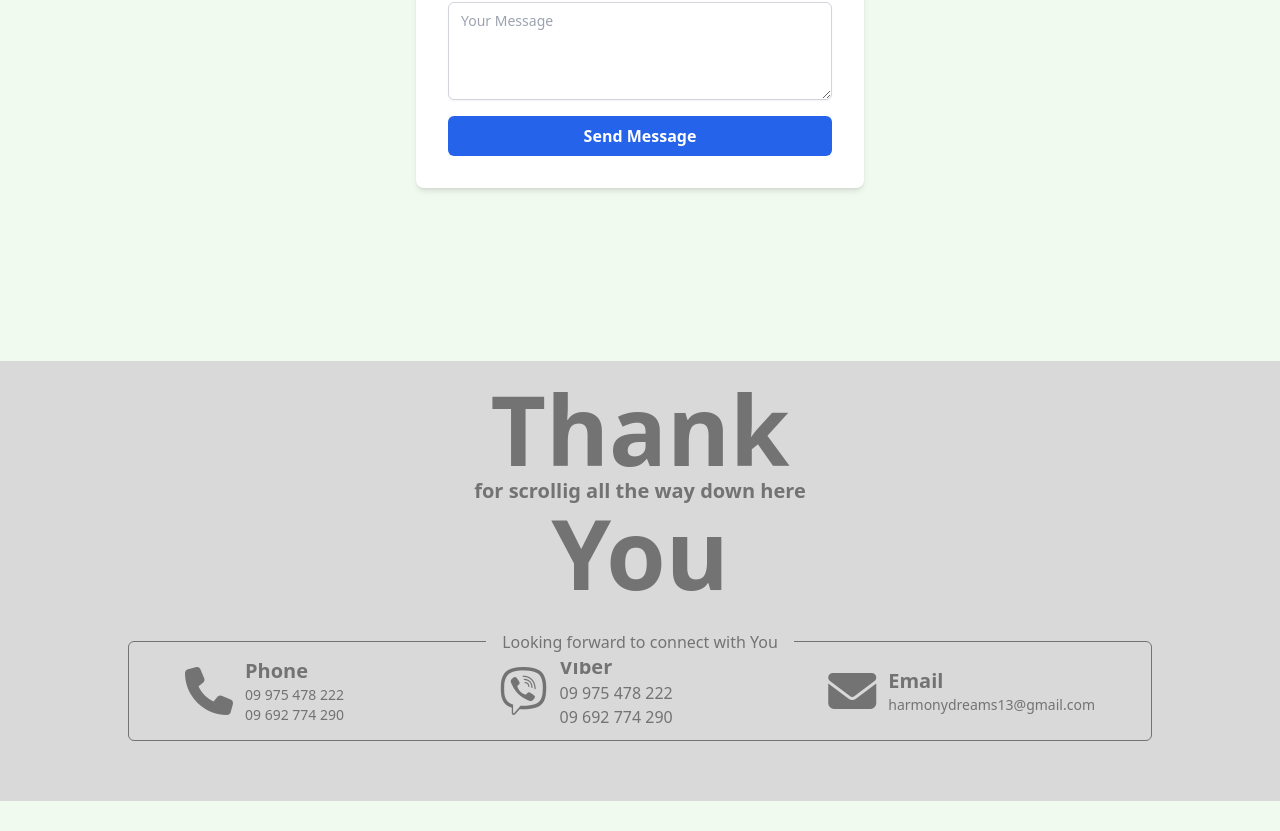
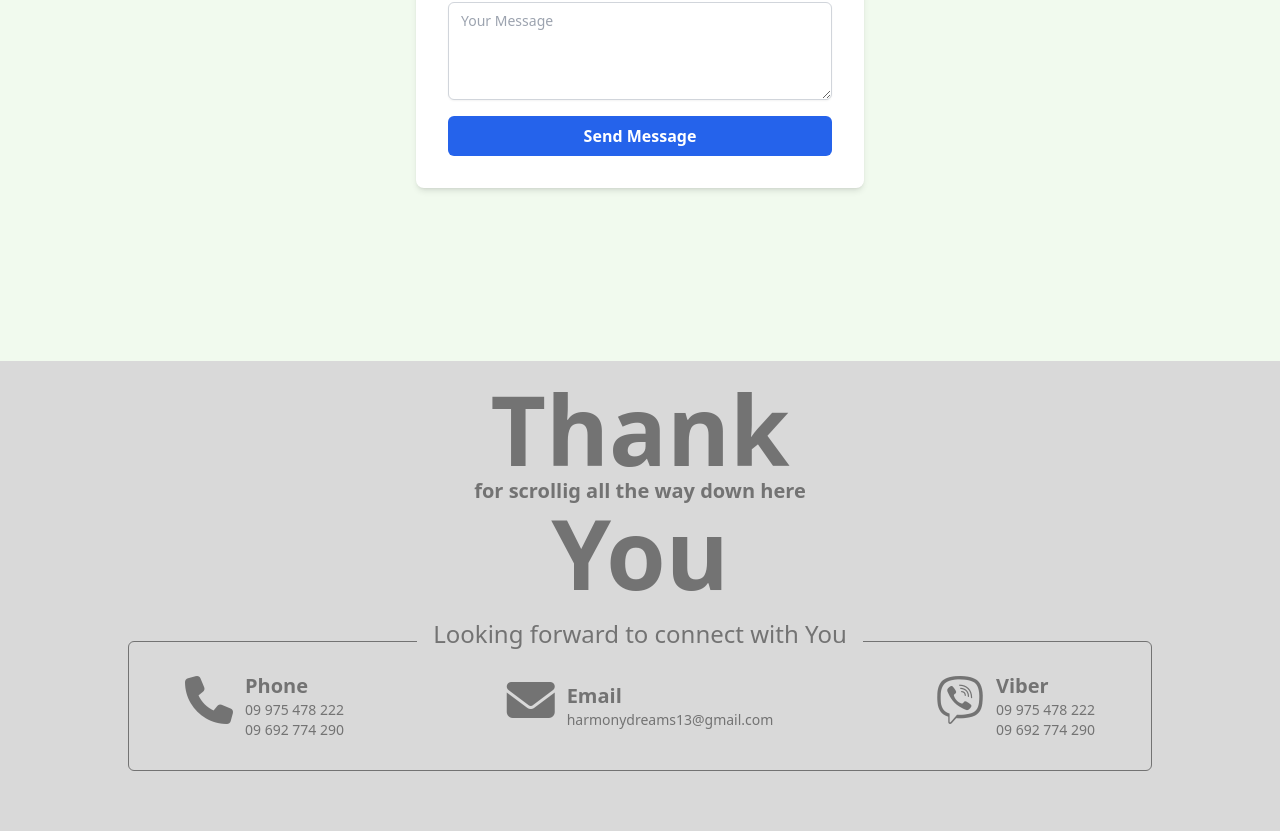
Before and after one commit to projectlks/harmony-dreams, a React (Vite) app: page / in a window 1280 px wide. Shown: the part 4867-5698 px from the top of the page. Before the commit the page ends 5668 px from the top, so only its background shows below. Built offline with nearby package versions, Linux system fonts and the light colour scheme; a web font is replaced by a local one.

Commit message:
add footer section

```diff
--- a/src/Home.jsx
+++ b/src/Home.jsx
@@ -19,6 +19,31 @@ function MenuValue({ value }) {
     >
       {value}
     </a>
+  );
+}
+
+function ContactToConnected ({title, num1, num2, icon, link1, link2}) {
+  return (
+    <div className="flex flex-col md:flex-row h-full items-center px-0 space-x-3 xl:px-4">
+      <i
+        className={`xl:text-5xl w-full  justify-center text-center text-3xl mb-3 ${icon}`}
+      ></i>
+      <span className="flex flex-col items-center">
+        <h1 className="text-base md:text-xl w-full text-start hidden md:block font-bold">
+          {title}
+        </h1>
+        <a className="block" href={link1}>
+          <p className="md:text-sm text-xs w-full text-start tracking-tighter md:tracking-normal hover:underline whitespace-nowrap hover:text-midBlue">
+            {num1}
+          </p>
+        </a>
+        <a className="block" href={link2}>
+          <p className="md:text-sm text-xs w-full text-start tracking-tighter md:tracking-normal hover:underline hover:text-midBlue">
+            {num2}
+          </p>
+        </a>
+      </span>
+    </div>
   );
 }
 
@@ -125,47 +150,42 @@ function App() {
         </p>
         <h1 className="w-full text-center text-8xl font-bold mb-10">You</h1>
 
-        <div className="relative  border flex justify-between  h-[100px] px-10 w-[80%] mx-auto mb-10 rounded-md border-[#737373]">
+        <div className="relative   border items-center py-5 400:px-2 360:px-0 600:px-3  flex justify-between h-auto md:h-[130px] md:px-5 xl:px-10 w-[95%] md:w-[80%] mx-auto mb-10 rounded-md border-[#737373]">
           {/* text */}
-          <div className="absolute -top-5 flex justify-center left-0 right-0">
-            <p className=" px-4 py-2 text-center bg-[#D9D9D9] inline-block">
+          <div className="absolute -top-[32px] flex justify-center left-0 right-0">
+            <p className=" px-4 py-2 text-lg md:text-2xl text-center whitespace-nowrap bg-[#D9D9D9] inline-block">
               Looking forward to connect with You
             </p>
           </div>
 
           {/* phone */}
-          <div className="flex items-center space-x-3 px-4">
-            <i class="fa-solid fa-phone text-5xl"></i>
-            <span>
-              <h1 className="text-xl font-bold">Phone</h1>
-              <p className="text-sm">09 975 478 222</p>
-              <p className="text-sm">09 692 774 290</p>
-            </span>
-          </div>
 
-          {/* viber */}
-          <div className="flex items-center space-x-3 px-4">
-            <i class="fa-brands fa-viber text-5xl"></i>
-            <span>
-              <h1 className="text-xl font-bold">Viber</h1>
-              <a className="block" href={`viber://contact?number=09975478222`}>
-                09 975 478 222
-              </a>
-              <a className="block" href={`viber://contact?number=096927742902`}>
-                09 692 774 290
-              </a>
-            </span>
-          </div>
+          <ContactToConnected
+            icon="fa-solid fa-phone"
+            title="Phone"
+            num1="09 975 478 222"
+            link1="tel:09975478222"
+            num2="09 692 774 290"
+            link2="tel:09692774290"
+          />
 
           {/* email */}
-          <div className="flex items-center space-x-3 px-4">
-            <i class="fa-solid fa-envelope text-5xl"></i>
+          <ContactToConnected
+            icon="fa-solid fa-envelope"
+            title="Email"
+            num1="harmonydreams13@gmail.com"
+            link1="mailto:harmonydreams13@gmail.com"
+          />
+          {/* viber */}
 
-            <span>
-              <h1 className="text-xl font-bold">Email</h1>
-              <p className="text-sm">harmonydreams13@gmail.com</p>
-            </span>
-          </div>
+          <ContactToConnected
+            icon="fa-brands fa-viber"
+            title="Viber"
+            num1="09 975 478 222"
+            link1="viber://contact?number=09975478222"
+            num2="09 692 774 290"
+            link2="viber://contact?number=09692774290"
+          />
         </div>
       </footer>
     </section>
--- a/tailwind.config.js
+++ b/tailwind.config.js
@@ -72,6 +72,11 @@ export default {
         midBlue: "#457b9d",
         darkBlue: "#1d3557",
         redColor: "#e63946"
+      },
+      screens: {
+        600: "600px" ,
+        360: '360px',
+        400: '400px'
       }
     }
   },
```
